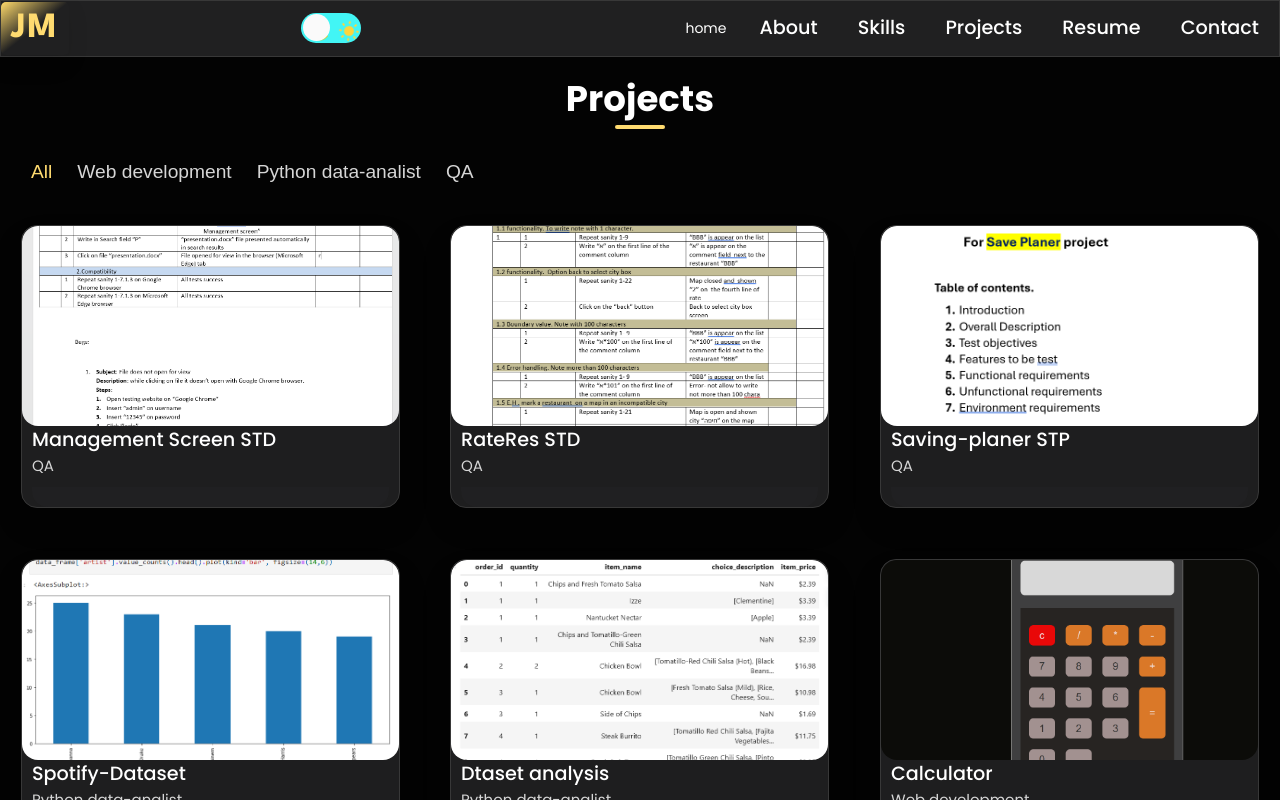
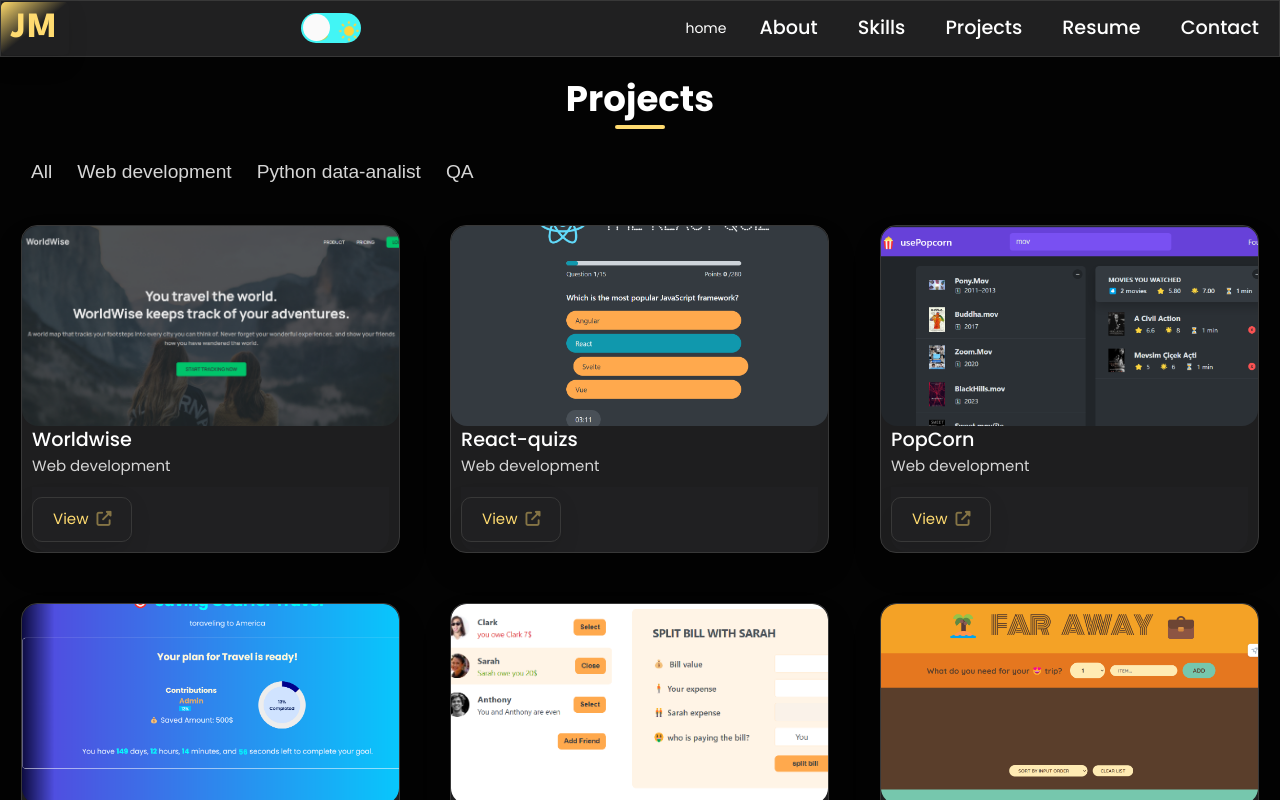
Before and after one commit to Johnnymedhane/my-portfolio, a React (Create React App) app: page /projects in a window 1280 px wide. Shown: the top 800 px of the page. Built offline with nearby package versions, Linux system fonts and the light colour scheme.

Commit message:
fixed select project categories

```diff
--- a/src/components/BigScreen.jsx
+++ b/src/components/BigScreen.jsx
@@ -8,7 +8,7 @@ const { projectsCategory} = useProjects();
     <ul className="filter-list">
       {projectsCategory.map((project, i) => <FilterItem key={project}
         project={project}
-        i={i} />)}
+       />)}
     </ul>
   );
 }
--- a/src/components/ProjectsList.jsx
+++ b/src/components/ProjectsList.jsx
@@ -1,9 +1,16 @@
 import { Loading } from "./Loading";
 import { ProjectItem } from "./ProjectItem";
 import { useProjects } from "../contexts/ProjectsContext";
+import { useEffect, useState } from "react";
+
+
+
+
+
 
 export function ProjectsList() {
-  const {projectsList,  isLoading, selectItem } = useProjects()
+  const { projectsList, isLoading} = useProjects()
+
 
   return (
     <div>
@@ -12,7 +19,7 @@ export function ProjectsList() {
       ) : (
         <ul className="projects-list">
           {projectsList.map((project, i) => (
-            <ProjectItem key={project.name} project={project} i={i} selectItem={selectItem} />
+            <ProjectItem key={project.name} project={project} i={i}  />
           ))}
         </ul>
       )}
--- a/src/components/SelectItem.jsx
+++ b/src/components/SelectItem.jsx
@@ -1,6 +1,6 @@
 import { useProjects } from "../contexts/ProjectsContext";
 
-export function SelectItem({ project, i, }) {
+export function SelectItem({ project }) {
   const {handleSelectProject} = useProjects();
   return (
     <li className="select-item" onClick={() => handleSelectProject(project)}>
--- a/src/contexts/ProjectsContext.jsx
+++ b/src/contexts/ProjectsContext.jsx
@@ -4,6 +4,8 @@ import { createContext, useContext, useState, useEffect } from 'react';
 
 
 const ProjectsContext = createContext();
+
+
 const projects = [
   { name: 'Management Screen STD', category: 'QA', img: `${process.env.PUBLIC_URL}/images/screen-manage.png`, webLink: '', github: 'https://github.com/Johnnymedhane/QA_Projects_Exercises/blob/main/QA-KMS-%20STD.docx' },
 { name: 'RateRes STD', category: 'QA', img: `${process.env.PUBLIC_URL}/images/rate-res.png`, webLink: '', github: 'https://github.com/Johnnymedhane/QA_Projects_Exercises/blob/main/std%20RateRes.docx' },
@@ -28,10 +30,11 @@ const projects = [
 
  const ProjectsProvider = ({ children }) => {
     const projectsCategory = ['All', 'Web development', 'Python data-analist', 'QA'];
-     const [selectItem, setSelectItem] = useState('All');
+     const [selectItem, setSelectItem] = useState('');
      const [showList, setShowList] = useState(true);
      const [projectsList, setProjectsList] = useState(projects.slice(8));
      const [isLoading, setIsLoading] = useState(false);
+
 
      function handleSelectProject(project) {
        setSelectItem(project);
@@ -45,6 +48,7 @@ const projects = [
             if (selectItem === 'All') {
               setProjectsList(projects);
             } else {
+
               const filteredProjects = projects.filter(project => project.category === selectItem);
               setProjectsList(filteredProjects);
             }
@@ -52,7 +56,7 @@ const projects = [
           }, 500); // Simulate a loading delay
 
           return () => console.log('clean up');
-       }, [selectItem, projectsList]);
+        }, [selectItem]);
 
 
 
@@ -65,9 +69,10 @@ const projects = [
             setShowList,
         handleSelectProject,
             projectsList,
-            setProjectsList,
             isLoading,
-            setIsLoading,
+
+
+            // Initial projects to display
         }}>
             {children}
         </ProjectsContext.Provider>
```
Lines whose indentation alone changed are shown as unchanged.
